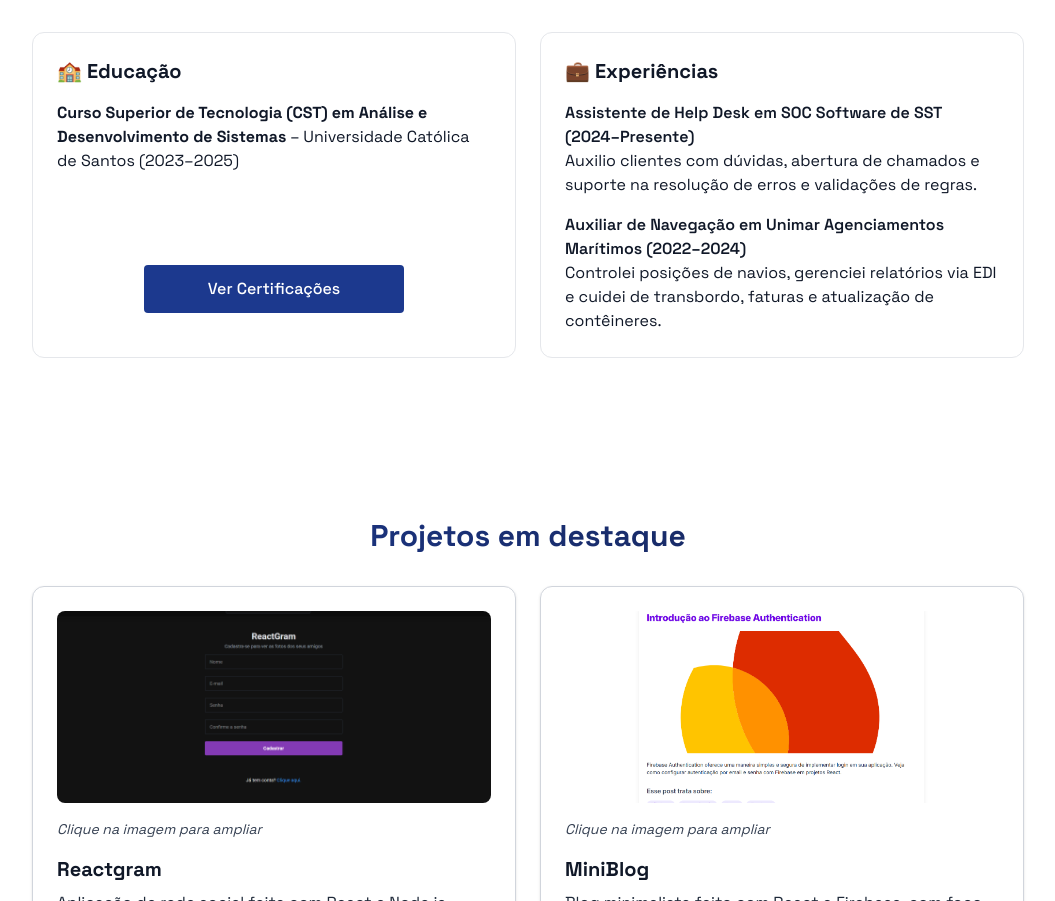
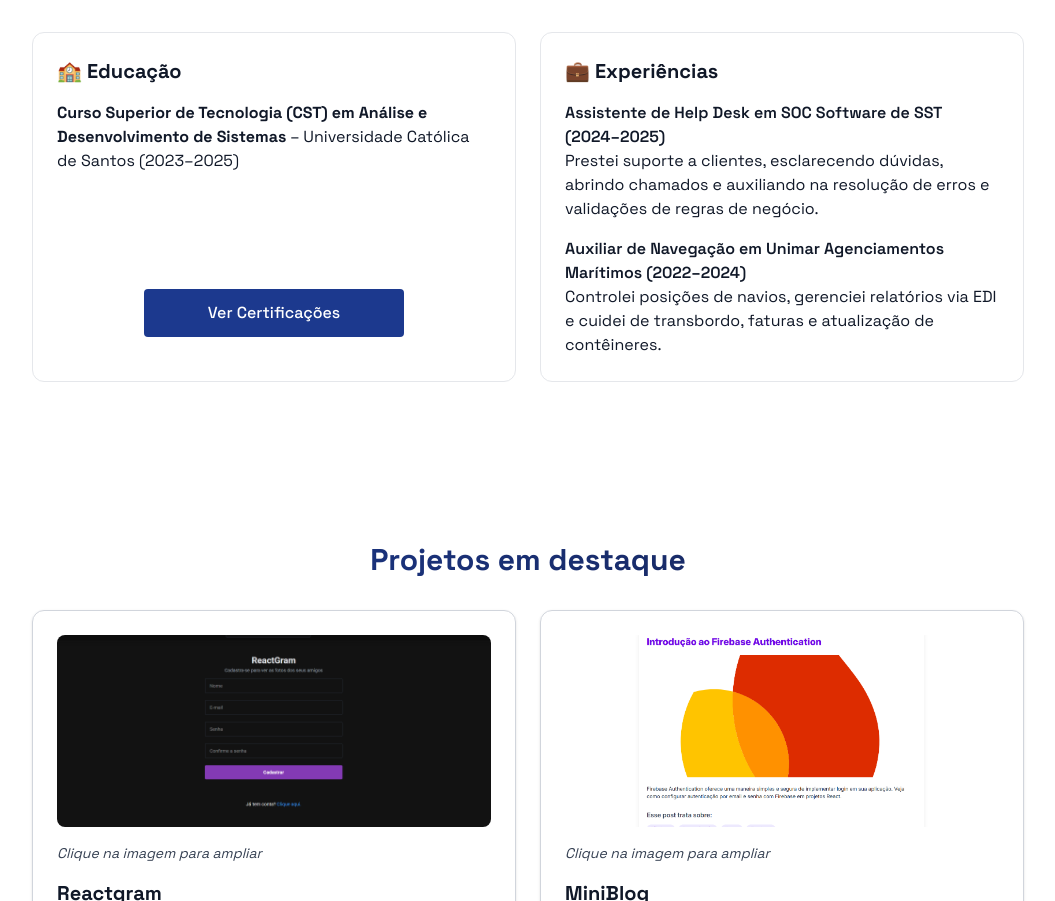
Before and after one commit to kauannlima/portfolio_kauan, a React (Vite) app: page / in a window 1280 px wide. Shown: the part 1326-2227 px from the top of the page, without its empty margins (112-1167 px from the left). Built offline with nearby package versions, Linux system fonts and the light colour scheme.

Commit message:
Atualizando o portfolio

```diff
--- a/src/components/sections/About.jsx
+++ b/src/components/sections/About.jsx
@@ -163,12 +163,12 @@ export const About = () => {
               <div className="space-y-4 text-gray-900 dark:text-gray-300">
                 <div>
                   <h4 className="font-semibold">
-                    Assistente de Help Desk em SOC Software de SST
-                    (2024–Presente)
+                    Assistente de Help Desk em SOC Software de SST (2024–2025)
                   </h4>
                   <p>
-                    Auxilio clientes com dúvidas, abertura de chamados e suporte
-                    na resolução de erros e validações de regras.
+                    Prestei suporte a clientes, esclarecendo dúvidas, abrindo
+                    chamados e auxiliando na resolução de erros e validações de
+                    regras de negócio.
                   </p>
                 </div>
 
```
